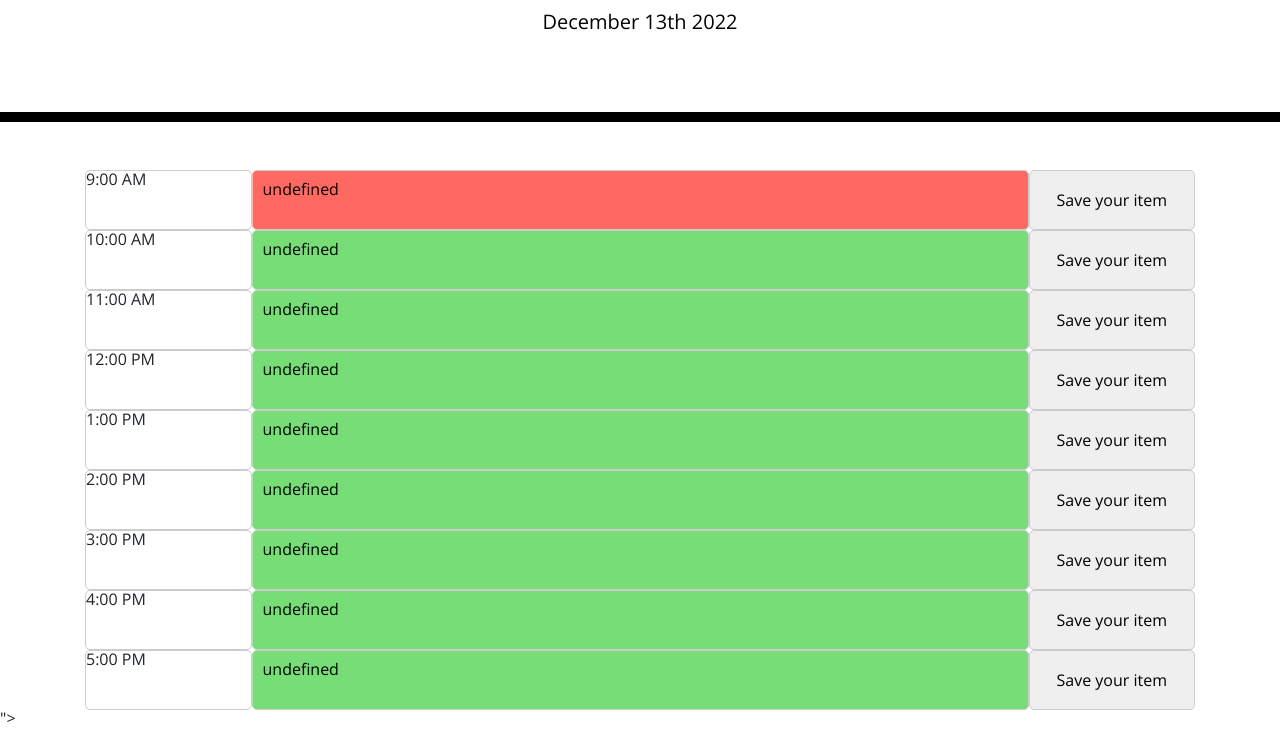
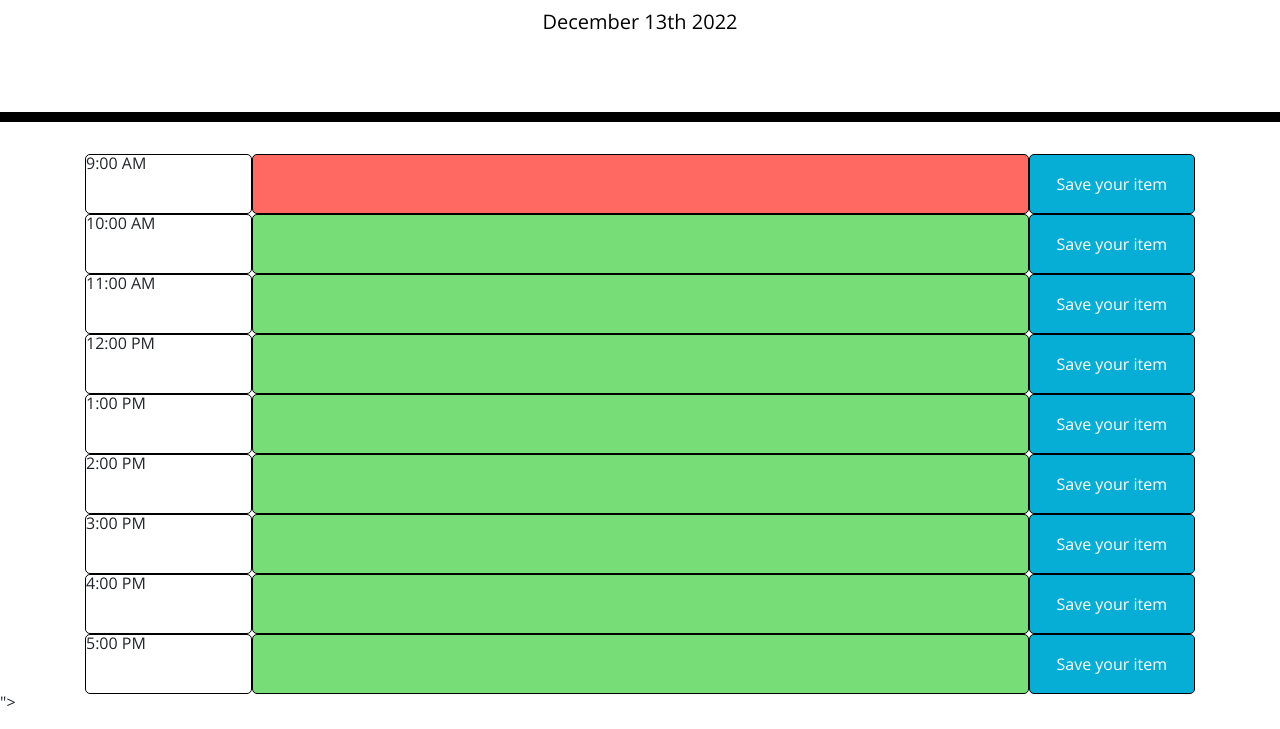
Before and after one commit to BrianMillie/CallenderApp, a plain HTML site: page index.html in a window 1280 px wide. Shown: the part 182-911 px from the top of the page. Drawn offline with nearby package versions, Linux system fonts and the light colour scheme.

Commit message:
readme, a fix, screenshot

```diff
--- a/starter/logic.js
+++ b/starter/logic.js
@@ -1,7 +1,7 @@
 // place todays date near top using moment
 
 var currentDay = document.getElementById('currentDay');
-var container = document.getElementById('container');
+var container = $('#container')[0];
 var currentDayMoment = moment().format('MMMM Do YYYY');
 currentDay.innerText = currentDayMoment
 var cont = [];
@@ -22,14 +22,14 @@ for (var i = 9; i < 18; i++) {
     cont[i].id = ('container' + i);
     cont[i].className += 'contain';
     cont[i].innertext = (moment(timer, 'h:mm').format('LT'));
-    document.getElementById('container').appendChild(cont[i]);
+    container.appendChild(cont[i]);
     document.getElementById(cont[i].id).innerText = formatted
     // add container for text area next to the time element
     cont[i] = document.createElement('textarea');
     cont[i].id = ('conttextarea' + i);
     cont[i].className += 'texta';
-    document.getElementById('container').appendChild(cont[i]);
-    document.getElementById(cont[i].id).innerText = (newLoad[i - 9])
+    container.appendChild(cont[i]);
+    document.getElementById(cont[i].id).innerText = (newLoad[i - 9]) || ""
     // based on the time element value and actual time colour code the boxes of the text inputs
     checktimeOne = moment(timer, 'H:00').hours()
     checktimeTwo = moment().hours()
@@ -47,7 +47,7 @@ for (var i = 9; i < 18; i++) {
     cont[i].id = ('button' + i);
     cont[i].className += 'buttona';
     cont[i].innerText = ('Save your item')
-    document.getElementById('container').appendChild(cont[i]);
+    container.appendChild(cont[i]);
     document.getElementById('button' + i).innertext = ('Save your item')
 }
 //Add an event listener for each item in the buttona class
@@ -66,7 +66,6 @@ document.querySelectorAll('.buttona').forEach(item => {
             document.getElementById('conttextarea16').value,
             document.getElementById('conttextarea17').value,
         ]
-        console.log(finalValues[0])
         // replace the local storage with the old already input value and the new entries
         newLoad = (finalValues)
         localStorage.setItem('newLoad', JSON.stringify(newLoad))
--- a/starter/style.css
+++ b/starter/style.css
@@ -75,7 +75,7 @@ textarea {
   height: 60px;
   border-radius: 5px;
   border: #000000;
-  border: 1px solid #ccc;
+  border: 1px solid black;
 }
 
 .texta {
@@ -83,7 +83,7 @@ textarea {
   height: 60px;
   border-radius: 5px;
   border: #000000;
-  border: 1px solid #ccc;
+  border: 1px solid black;
 }
 
 .buttona {
@@ -91,8 +91,9 @@ textarea {
   height: 60px;
   border-radius: 5px;
   border: #000000;
-  border: 1px solid #ccc;
-
+  border: 1px solid black;
+  background-color: #06aed5;
+  color: white;
 }
 
 .container {
@@ -107,6 +108,7 @@ textarea {
   border: #000000;
   border: 1px solid #ccc;
   background-color: #ff6961;
+  border: 1px solid black;
 }
 
 .textahourPassed {
@@ -116,6 +118,7 @@ textarea {
   border: #000000;
   border: 1px solid #ccc;
   background-color: #77dd77;
+  border: 1px solid black;
 }
 
 .textafutureHour {
@@ -125,6 +128,7 @@ textarea {
   border: #000000;
   border: 1px solid black;
   background-color: rgb(206, 205, 205);
+  border: 1px solid black;
 }
 
 .hide {
@@ -133,9 +137,6 @@ textarea {
 
 .loadConfirmed {
   text-align: center;
-  display: flex;
-  margin-left: 38%;
-  margin-right: 38%;
   font-size: 1em;
   font-weight: bold;
 }
```
Also changed, not shown: starter/Deployed Image.png (added), 1 other file.
